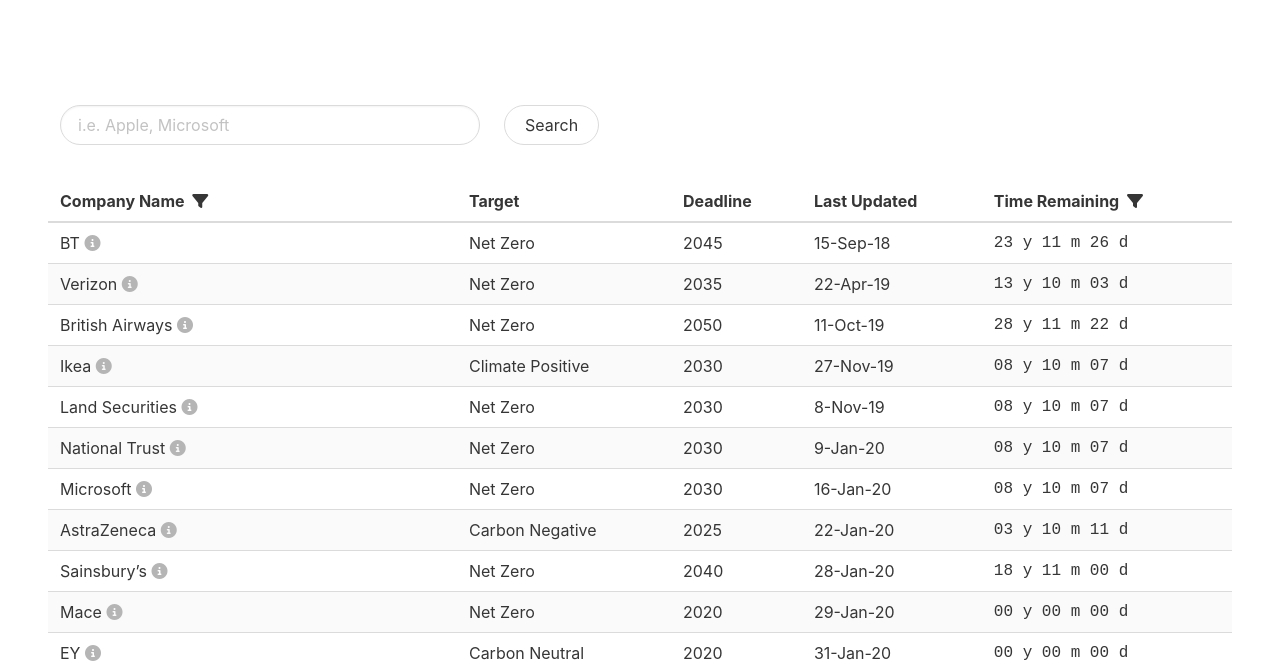
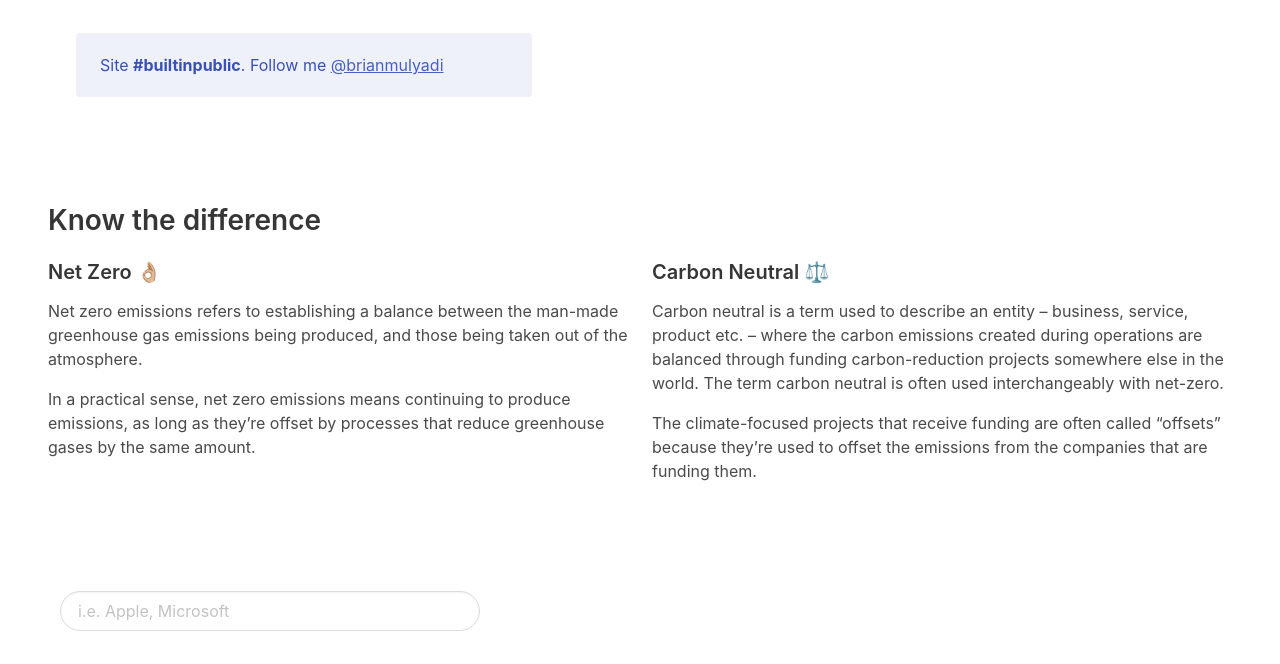
Before and after one commit to brianmulyadi/greenverse, a plain HTML site: page index.html in a window 1280 px wide. Shown: the part 116-780 px from the top of the page. Drawn offline with nearby package versions, Linux system fonts and the light colour scheme.

Commit message:
tidy up html page

```diff
--- a/index.html
+++ b/index.html
@@ -14,6 +14,30 @@
             <div class="container">
                 <h1 class="title">Greenverse 🌱</h1>
                 <p class="subtitle">Database for carbon emission targets of companies around the world</p>
+                <div class="column is-5">
+                    <div class="notification is-link is-light">
+                        <p>Site <strong>#builtinpublic</strong>. Follow me <a class="has-text-link" href="https://www.twitter.com/brianmulyadi" target="_blank">@brianmulyadi</a></p>
+                    </div>
+                </div>
+            </div>
+        </section>
+
+        <section class="section">
+            <div class="content">
+                <h2>Know the difference</h2>
+                <div class="block"></div>
+                <div class="columns">
+                    <div class="column is-half">
+                        <h4>Net Zero 👌🏼</h4>
+                            <p>Net zero emissions refers to establishing a balance between the man-made greenhouse gas emissions being produced, and those being taken out of the atmosphere.</p>
+                            <p>In a practical sense, net zero emissions means continuing to produce emissions, as long as they’re offset by processes that reduce greenhouse gases by the same amount.</p>
+                    </div>
+                    <div class="column is-half">
+                        <h4>Carbon Neutral ⚖️</h4>
+                        <p>Carbon neutral is a term used to describe an entity – business, service, product etc. – where the carbon emissions created during operations are balanced through funding carbon-reduction projects somewhere else in the world. The term carbon neutral is often used interchangeably with net-zero.</p>
+                        <p>The climate-focused projects that receive funding are often called “offsets” because they’re used to offset the emissions from the companies that are funding them.</p>
+                    </div>
+                </div>
             </div>
         </section>
 
@@ -23,9 +47,9 @@
                     <div class="column is-9">
                         <input type="text" id="search-input" class="input is-rounded is-one-third" placeholder="i.e. Apple, Microsoft">
                     </div>
-                    <div class="column">
+<!--                     <div class="column">
                         <button class="button is-rounded">Search</button>
-                    </div>
+                    </div> -->
                 </div>
             </div>
             <div class="block"></div> <!-- spacer -->
@@ -45,7 +69,15 @@
             </table>
         </section>
 
-        <div class="test-container"></div>
+        <footer class="footer">
+            <div class="content has-text-centered">
+              <p>
+                <strong>Greenverse</strong> by <a href="https://twitter.com/brianmulyadi">Brian Mulyadi</a>. CSS framework powered by
+                <a href="https://bulma.io/">BULMA</a>. The website content
+                is sourced from <a href="https://carbon.ci/insights/companies-with-net-zero-targets/">Carbon Intelligence</a>.
+              </p>
+            </div>
+          </footer>
 
         <!-- javascript -->
         <script src="app.js"></script>
```
